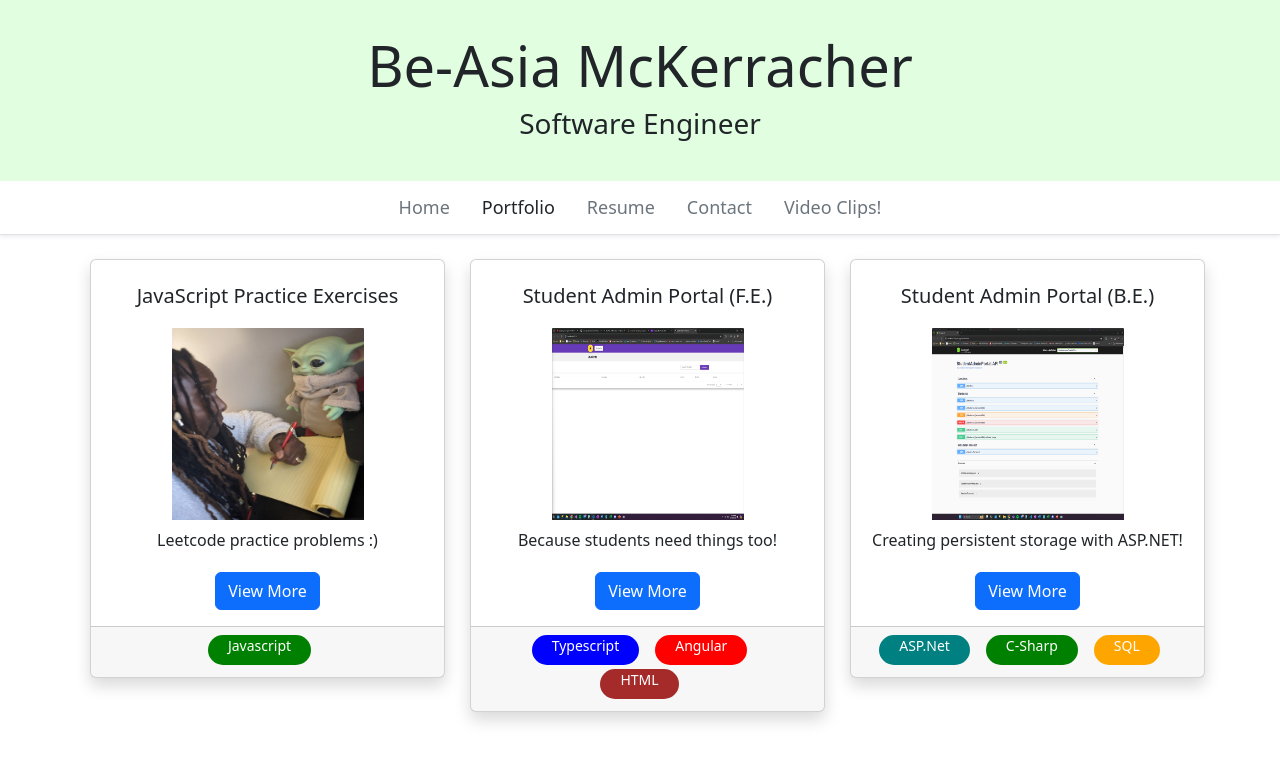
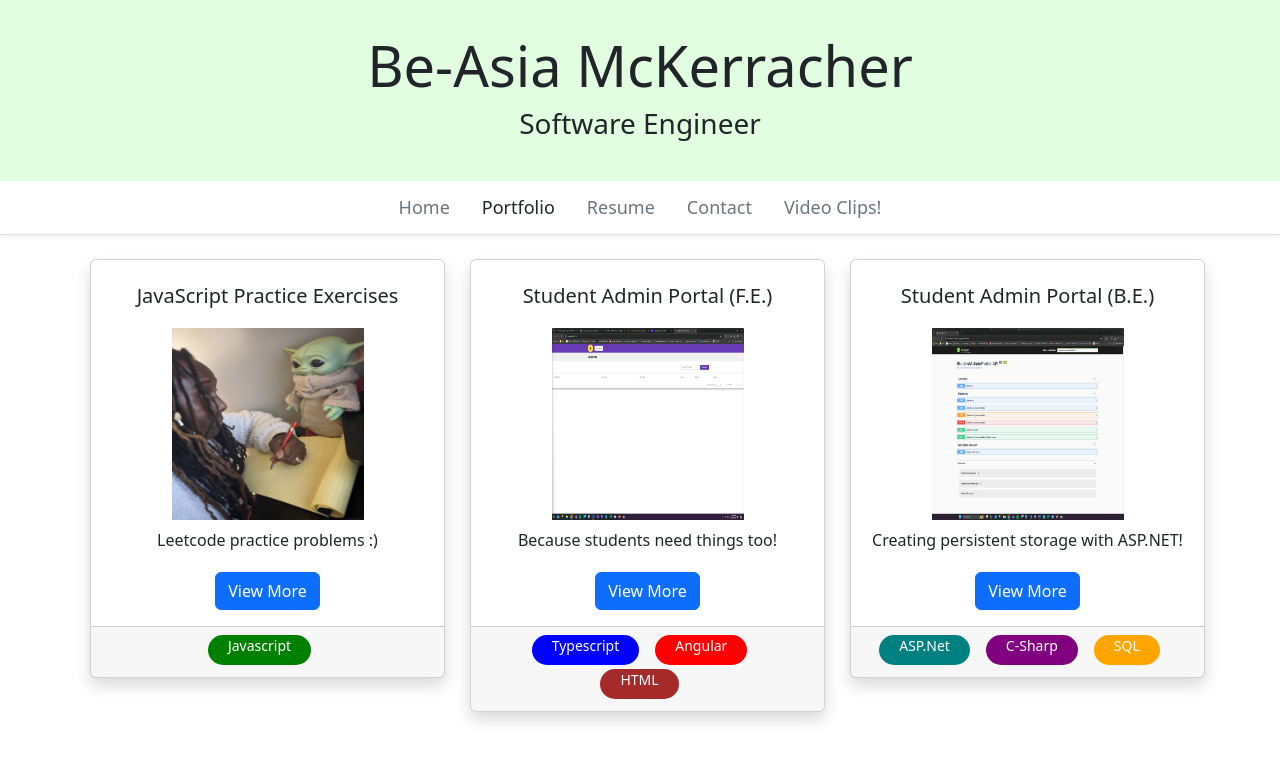
Before and after one commit to amerigirl/AngularPortfolioWebsite, an Angular app: page /portfolio in a window 1280 px wide. Shown: the top 762 px of the page. Built offline with nearby package versions, Linux system fonts and the light colour scheme.

Commit message:
updated picture and other minor things

```diff
--- a/src/app/header/header.component.css
+++ b/src/app/header/header.component.css
@@ -1,4 +1,4 @@
-.jumbotron {
+.header {
   padding: 2rem 1rem;
   background-color: rgb(225, 255, 224);
 }
--- a/src/app/header/header.component.html
+++ b/src/app/header/header.component.html
@@ -1,4 +1,4 @@
-<div class="jumbotron">
+<div class="header">
 
   <div class="text-center">
     <h1 class="display-4">Be-Asia McKerracher</h1>
--- a/src/app/models/tag.ts
+++ b/src/app/models/tag.ts
@@ -3,7 +3,7 @@ export class Tag {
   static readonly TYPESCRIPT = new Tag('Typescript', ' blue');
   static readonly HTML = new Tag('HTML', 'brown');
   static readonly JAVASCRIPT = new Tag('Javascript', 'green');
-  static readonly CSHARP = new Tag('C-Sharp', 'green');
+  static readonly CSHARP = new Tag('C-Sharp', 'purple');
   static readonly JAVA = new Tag('Java', 'violet');
   static readonly ASPNET = new Tag('ASP.Net', 'teal');
   static readonly PYTHON = new Tag('Python', 'brown');
--- a/src/app/project-card/project-card.component.html
+++ b/src/app/project-card/project-card.component.html
@@ -4,7 +4,7 @@
 >
   <div class="card-body">
     <h5 class="card-title p-2">{{ Project.name }}</h5>
-    <img [src]="Project.pictures[0]" class="card-img-top p-1" alt="Project Image" style="height: 200px; width: 200px;">
+    <img [src]="Project.pictures" class="card-img-top p-1" alt="Project Image" style="height: 200px; width: 200px;"> <!--why did the deletion of [0] in project.pictures[0] do nothing?-->
     <p class="card-text p-1">{{ Project.summary }}</p>
     <button class="btn btn-primary" (click)="openProjectModal()">View More</button>
   </div>
```
Also changed, not shown: src/assets/images/pic_of_me.jpg (added).
